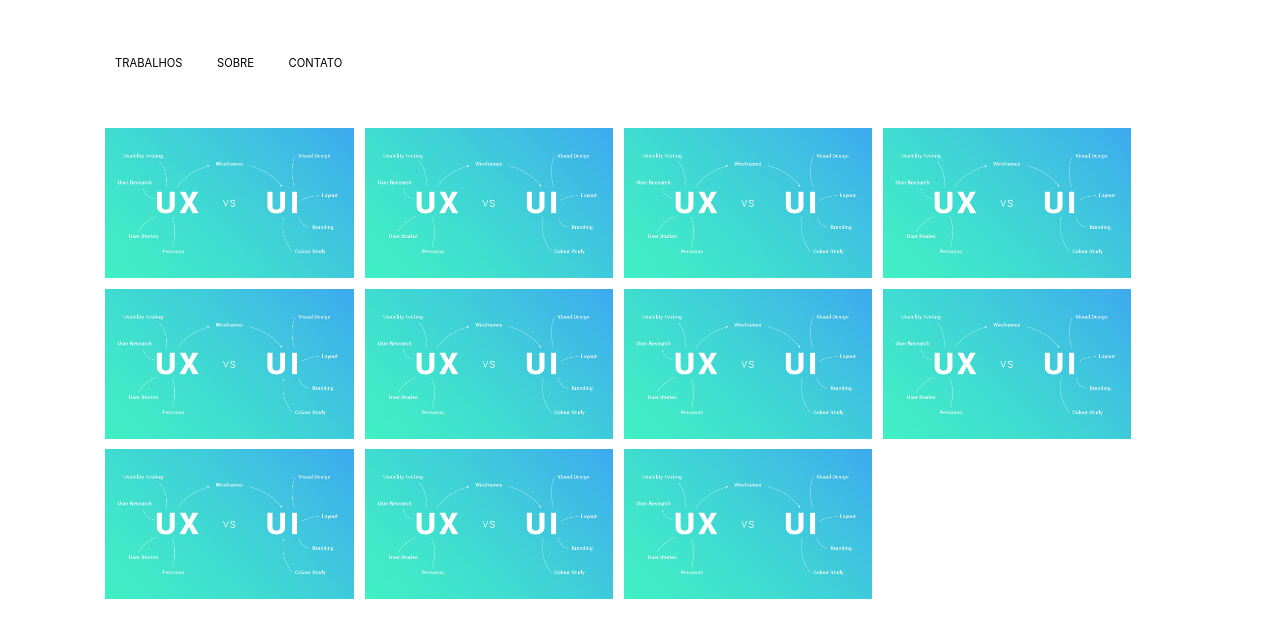
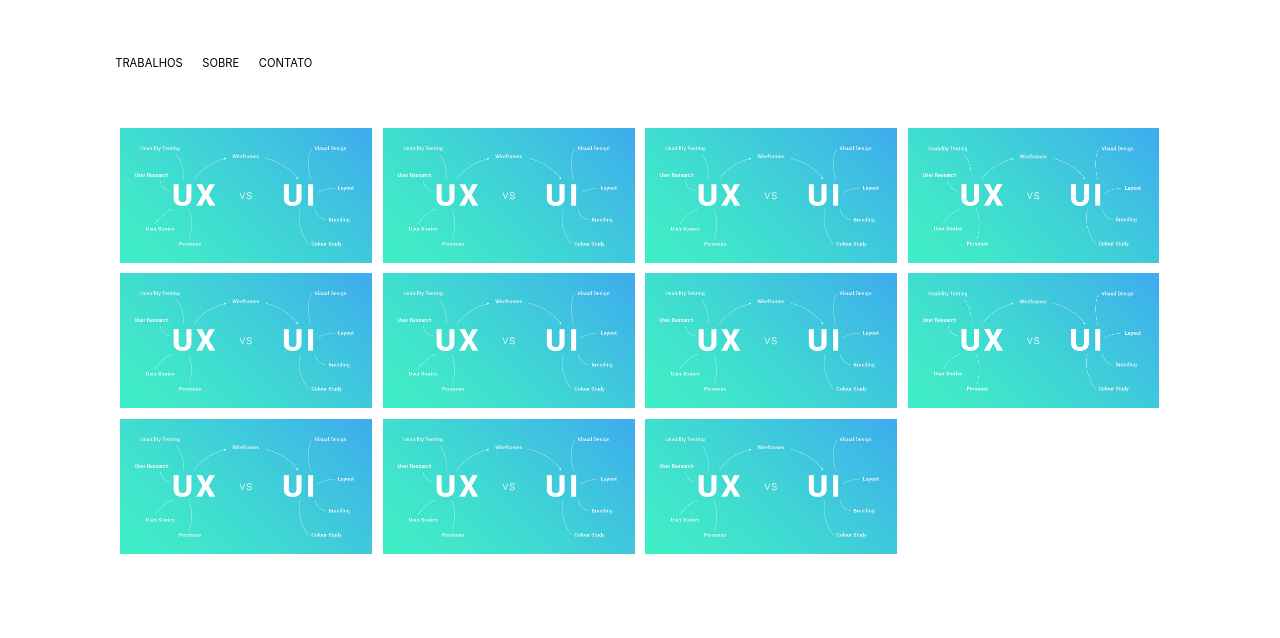
Before and after one commit to paulobrasec/Portfolio, a plain HTML site: page index.html in a window 1280 px wide. Drawn offline with nearby package versions, Linux system fonts and the light colour scheme; a web font is replaced by a local one.

Commit message:
Changed
Todos os breakpoints devidamente ajustados e configurados. V 1.0 da página inicial, concluída.

```diff
--- a/css/style.css
+++ b/css/style.css
@@ -9,8 +9,8 @@ ul {list-style: none;}
 img {max-width: 100%}
 
 /* CABECALHO */
-header {width: 100%; padding: 5%}
-.btn-menu {width: 25px; height: 16px; cursor: pointer; background: url('../img/menu.svg') 0 0 no-repeat}
+header {width: 100%; padding:5%;}
+.btn-menu {width: 25px; height: 16px;cursor: pointer; background: url('../img/menu.svg') 0 0 no-repeat}
 
 /* MENU */
 .menu {display: none; width: 100%; height: 100%; position: fixed; background-color: #fff; top: 0; left: 0;}
@@ -28,19 +28,24 @@ hr{ background-color: #ccc; height: 1px; margin: 20% 0; opacity: 0.2;}
 .gallery li{ height: 215px; padding: 0px; margin: 1.5% 0 1.5% 0; background-clip: content-box; background-size: cover; background-position: center; flex-basis: 100%;}
 
 
-@media screen and (min-width: 540px) {.gallery li {flex-basis: 50%;}}
-@media screen and (min-width: 768px) {.gallery li {flex-basis: 47%; margin: 1% 1%; }  .gallery {max-width: 720px; margin: 0px auto;}}
-@media screen and (min-width: 1080px) {.gallery li {flex-basis: 23%; margin: 0.5%; height: 150px;} .gallery{max-width: 1080px; margin: 0px auto;}}
+.flex_box{display:flex; flex-wrap: wrap;}
 
+/* BREAKPOINT DO PAULO PIMENTEL */
+@media(min-width: 20rem) {.content { width: 100%;}.flex_box_item{ flex-basis: 100%; margin-bottom: 4%}}
+@media(min-width: 33.75rem) {.flex_box_item{ height: 360px !important; flex-basis: 100%; margin-bottom: 4%;}}
+@media(min-width: 48rem) {.flex_box_item{ height: 255px !important; flex-basis: 48%; margin:1%;}}
+@media(min-width: 64rem) {.content{ width: 82%; margin: 0 auto;} .flex_box_item{ height: 135px !important; flex-basis: 24%; margin: 0.5%} hr{ display: none;}
 
-@media screen and (min-width: 1280px) {
-hr{display: none;}
-header{ display: flex; justify-content: center; margin:0; padding: 4%; }
+header{ display: flex; justify-content: center; margin:0; padding: 4% 0; }
 .btn-menu {display: none;}
 .btn-close {display: none;}
-.menu {display: inline-flex !important; position: static; max-width: 1080px;}
+.menu {display: inline-flex !important; position: static;}
 .social {display: none;}
 .menu li {padding: 0; display: inline;}
-.menu li a {font-size: 1em; font-weight: 400; padding: 15px; font-size: 0.7rem;}
+.menu li a {font-size: 1em; font-weight: 400; margin-right: 15px; font-size: 0.7rem;}
+
+@media(min-width: 90rem) {.flex_box_item{ height: 190px !important;}
+
+@media(min-width: 160rem) {.content{width: 55%; margin: 0 auto;} .flex_box_item{ height: 212px !important;}
 
 }
--- a/index.html
+++ b/index.html
@@ -18,6 +18,7 @@
 
 		<header>
 
+			<div class="content">
 					<button class="btn-menu"> </button>
 
 						<nav class="menu">
@@ -32,33 +33,35 @@
 								<hr>
 
 								<div class="social">
-
 									<li class="in"><a href="#"></a></li>
 									<li class="ig"><a href="#"></a></li>
-
 								</div>
 
 							</ul>
 
 						</nav>
 
+			</div>
+
 		</header>
 
-		<ul class="gallery">
+		<div class="content">
+			<div class="flex_box">
 
-      		<li style="background-image: url('img/foto.jpg');"></li>
-      		<li style="background-image: url('img/foto.jpg');"></li>
-      		<li style="background-image: url('img/foto.jpg');"></li>
-      		<li style="background-image: url('img/foto.jpg');"></li>
-      		<li style="background-image: url('img/foto.jpg');"></li>
-      		<li style="background-image: url('img/foto.jpg');"></li>
-      		<li style="background-image: url('img/foto.jpg');"></li>
-      		<li style="background-image: url('img/foto.jpg');"></li>
-      		<li style="background-image: url('img/foto.jpg');"></li>
-      		<li style="background-image: url('img/foto.jpg');"></li>
-      		<li style="background-image: url('img/foto.jpg');"></li>
+				<div class="flex_box_item" style="width: 100%; height: 215px; background: url('img/foto.jpg') center center no-repeat; background-size: cover"></div>
+				<div class="flex_box_item" style="width: 100%; height: 215px; background: url('img/foto.jpg') center center no-repeat; background-size: cover;"></div>
+				<div class="flex_box_item" style="width: 100%; height: 215px; background: url('img/foto.jpg') center center no-repeat; background-size: cover;"></div>
+				<div class="flex_box_item" style="width: 100%; height: 215px; background: url('img/foto.jpg') center center no-repeat; background-size: cover;"></div>
+				<div class="flex_box_item" style="width: 100%; height: 215px; background: url('img/foto.jpg') center center no-repeat; background-size: cover;"></div>
+				<div class="flex_box_item" style="width: 100%; height: 215px; background: url('img/foto.jpg') center center no-repeat; background-size: cover;"></div>
+				<div class="flex_box_item" style="width: 100%; height: 215px; background: url('img/foto.jpg') center center no-repeat; background-size: cover;"></div>
+				<div class="flex_box_item" style="width: 100%; height: 215px; background: url('img/foto.jpg') center center no-repeat; background-size: cover;"></div>
+				<div class="flex_box_item" style="width: 100%; height: 215px; background: url('img/foto.jpg') center center no-repeat; background-size: cover;"></div>
+				<div class="flex_box_item" style="width: 100%; height: 215px; background: url('img/foto.jpg') center center no-repeat; background-size: cover;"></div>
+				<div class="flex_box_item" style="width: 100%; height: 215px; background: url('img/foto.jpg') center center no-repeat; background-size: cover;"></div>
 
-    	</ul>
+			</div>
+		</div>
 
 		<script src="https://code.jquery.com/jquery-3.3.1.min.js" integrity="sha256-FgpCb/KJQlLNfOu91ta32o/NMZxltwRo8QtmkMRdAu8=" crossorigin="anonymous"></script>
 
```
Also changed, not shown: 1 other file. Lines whose indentation alone changed are shown as unchanged.
